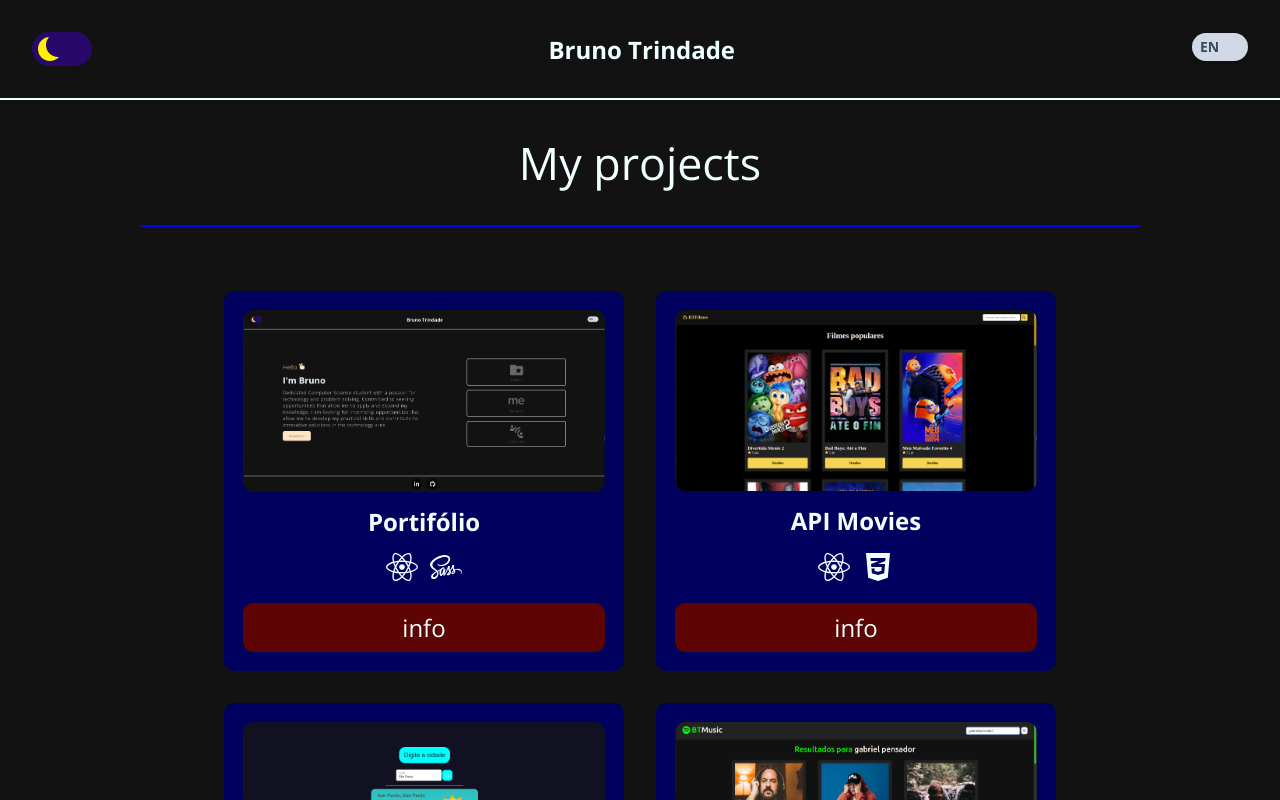
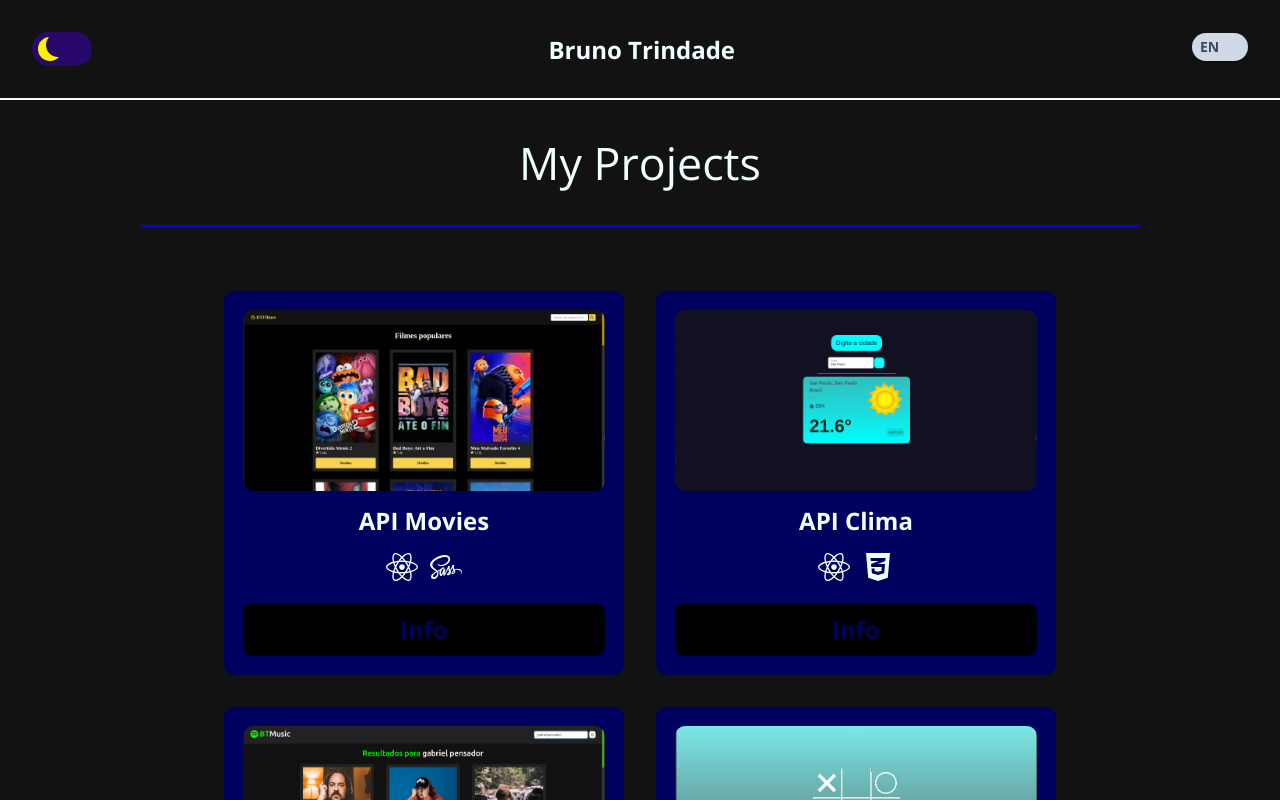
Before and after one commit to brunotrindadefm/Portifolio, a React (Vite) app: page /projects in a window 1280 px wide. Shown: the top 800 px of the page. Built offline with nearby package versions, Linux system fonts and the light colour scheme.

Commit message:
feat: adicionando info para os projetos

```diff
--- a/src/components/Projectsbt/Project.jsx
+++ b/src/components/Projectsbt/Project.jsx
@@ -1,19 +1,90 @@
 import { FaHtml5, FaCss3Alt, FaReact, FaBootstrap, FaSass } from "react-icons/fa";
 import { IoLogoJavascript } from "react-icons/io";
 
-const Project = () => {
+import { useState } from "react";
+
+const Project = ({ lang }) => {
+
+    const [selectedProjectIndex, setSelectedProjectIndex] = useState(null);
 
     const projects = [
-        { name: 'Portifólio', image: '/portifolio.png', technologies: [<FaReact key="react" />, <FaSass key='sass' />] },
-        { name: 'API Movies', image: '/apiMovies.png', technologies: [<FaReact key="react" />, <FaCss3Alt key='css' />] },
-        { name: 'API Clima', image: '/apiClima.png', technologies: [<FaReact key="react" />, <FaCss3Alt key='css' />] },
-        { name: 'API Spotify', image: '/apiSpotify.png', technologies: [<FaReact key="react" />, <FaCss3Alt key='css' />] },
-        { name: 'Tic Tac Toe', image: '/TicTacToe.png', technologies: [<FaReact key="react" />, <FaCss3Alt key='css' />] },
-        { name: 'API Cep', image: '/apiCep.png', technologies: [<FaReact key="react" />, <FaCss3Alt key='css' />] },
-        { name: 'Calculadora', image: '/calculadora.png', technologies: [<FaReact key="react" />, <FaCss3Alt key='css' />] },
-        { name: 'Treinamento Mira', image: '/TreinamentoAim.png', technologies: [<FaHtml5 key="html" />, <FaCss3Alt key="css" />, <IoLogoJavascript key='js' />] },
-        { name: 'Calculadora de IMC', image: '/calculadoradeImc.png', technologies: [<FaHtml5 key="html" />, <FaCss3Alt key="css" />, <IoLogoJavascript key='js' />, <FaBootstrap key='bootstrap' />] }
+        {
+            name: 'API Movies',
+            image: '/apiMovies.png',
+            technologies: [<FaReact key="react" />, <FaSass key='sass' />],
+            description: {
+                en: 'A project about movies data fetching using a public API.',
+                pt: 'Um projeto sobre busca de dados de filmes usando uma API pública.'
+            }
+        },
+        {
+            name: 'API Clima',
+            image: '/apiClima.png',
+            technologies: [<FaReact key="react" />, <FaCss3Alt key="css" />],
+            description: {
+                en: 'A weather application using a weather API.',
+                pt: 'Um aplicativo de clima usando uma API de clima.'
+            }
+        },
+        {
+            name: 'API Spotify',
+            image: '/apiSpotify.png',
+            technologies: [<FaReact key="react" />, <FaCss3Alt key="css" />],
+            description: {
+                en: 'A music streaming project using Spotify API.',
+                pt: 'Um projeto de streaming de música usando a API do Spotify.'
+            }
+        },
+        {
+            name: 'Tic Tac Toe',
+            image: '/TicTacToe.png',
+            technologies: [<FaReact key="react" />, <FaCss3Alt key="css" />],
+            description: {
+                en: 'A simple Tic Tac Toe game.',
+                pt: 'Um jogo simples de Tic Tac Toe.'
+            }
+        },
+        {
+            name: 'API Cep',
+            image: '/apiCep.png',
+            technologies: [<FaReact key="react" />, <FaCss3Alt key="css" />],
+            description: {
+                en: 'A project for fetching and displaying Brazilian postal codes.',
+                pt: 'Um projeto para buscar e exibir códigos postais brasileiros.'
+            }
+        },
+        {
+            name: 'Calculadora',
+            image: '/calculadora.png',
+            technologies: [<FaReact key="react" />, <FaCss3Alt key="css" />],
+            description: {
+                en: 'A basic calculator project.',
+                pt: 'Um projeto de calculadora básica.'
+            }
+        },
+        {
+            name: 'Treinamento Mira',
+            image: '/TreinamentoAim.png',
+            technologies: [<FaHtml5 key="html" />, <FaCss3Alt key="css" />],
+            description: {
+                en: 'An aim training tool for gamers.',
+                pt: 'Uma ferramenta de treinamento de mira para jogadores.'
+            }
+        },
+        {
+            name: 'Calculadora de IMC',
+            image: '/calculadoradeImc.png',
+            technologies: [<FaHtml5 key="html" />, <FaCss3Alt key="css" />, <IoLogoJavascript key='js' />, <FaBootstrap key='bootstrap' />],
+            description: {
+                en: 'A BMI calculator project.',
+                pt: 'Um projeto de calculadora de IMC.'
+            }
+        }
     ];
+
+    const handleInfoClick = (index) => {
+        setSelectedProjectIndex(index === selectedProjectIndex ? null : index);
+    }
 
     return (
         <div className='card-projects'>
@@ -26,7 +97,10 @@ const Project = () => {
                             <span key={i}>{Icon}</span>
                         ))}
                     </div>
-                    <button className='btn' aria-label={`More info about project ${index + 1}`}>info</button>
+                    <button className='btn' onClick={() => handleInfoClick(index)} aria-label={`More info about project ${index + 1}`}>Info</button>
+                    {selectedProjectIndex === index && (
+                        <p>{lang ? project.description.pt : project.description.en}</p>
+                    )}
                 </div>
             ))}
         </div>
--- a/src/components/Projectsbt/Projects.css
+++ b/src/components/Projectsbt/Projects.css
@@ -44,6 +44,7 @@
   background-color: rgb(0, 0, 94);
   padding: 1.2rem;
   border-radius: 10px;
+  overflow: hidden;
 }
 .projects-container .card-projects div .icons {
   display: flex;
@@ -65,6 +66,11 @@
   width: 100%;
   margin-bottom: 0.5rem;
   border-radius: 10px;
+  transition: 0.4s ease;
+}
+.projects-container .card-projects div img:hover {
+  transform: scale(1.08);
+  box-shadow: 0 8px 15px rgba(0, 0, 0, 0.3);
 }
 .projects-container .card-projects div h3 {
   color: #F0FFFF;
@@ -82,10 +88,20 @@
   border-radius: 10px;
   cursor: pointer;
   border: none;
-  background-color: rgb(95, 4, 4);
-  color: #F0FFFF;
+  background-color: #000;
+  font-weight: bold;
+  color: rgb(0, 0, 94);
   transition: 0.5s;
+  border: 2px solid transparent;
 }
 .projects-container .card-projects div .btn:hover {
   background-color: transparent;
+  border: 2px solid #000;
+  color: #000;
+}
+.projects-container .card-projects div p {
+  color: #F0FFFF;
+  text-align: center;
+  margin-top: 1rem;
+  font-size: 1.5rem;
 }/*# sourceMappingURL=Projects.css.map */
--- a/src/components/Projectsbt/Projects.scss
+++ b/src/components/Projectsbt/Projects.scss
@@ -26,6 +26,7 @@
             font-size: 2.8rem;
             color: $azure;
             margin-bottom: 2rem;
+
             @media(max-width: 266px) {
                 font-size: 2rem;
             }
@@ -46,6 +47,7 @@
             background-color: rgb(0, 0, 94);
             padding: 1.2rem;
             border-radius: $radius;
+            overflow: hidden;
 
             .icons {
                 @include dCenter;
@@ -68,6 +70,12 @@
                 width: 100%;
                 margin-bottom: .5rem;
                 border-radius: $radius;
+                transition: 0.4s ease;
+
+                &:hover {
+                    transform: scale(1.08);
+                    box-shadow: 0 8px 15px rgba(0, 0, 0, 0.3);
+                }
             }
 
             h3 {
@@ -85,13 +93,24 @@
                 border-radius: $radius;
                 cursor: pointer;
                 border: none;
-                background-color: rgb(95, 4, 4);
-                color: $azure;
+                background-color: $black;
+                font-weight: bold;
+                color: rgb(0, 0, 94);
                 transition: 0.5s;
+                border: 2px solid $transparent;
 
                 &:hover {
                     background-color: $transparent;
+                    border: 2px solid $black;
+                    color: $black;
                 }
+            }
+
+            p {
+                color: $azure;
+                text-align: center;
+                margin-top: 1rem;
+                font-size: 1.5rem;
             }
         }
 
--- a/src/components/Projectsbt/Projectsbt.jsx
+++ b/src/components/Projectsbt/Projectsbt.jsx
@@ -1,18 +1,27 @@
+import { useEffect, useState } from 'react'
 import Project from './Project'
 import './Projects.css'
 
 const Projectsbt = ({ lang }) => {
 
+    const [projectsTitle, setProjectsTitle] = useState('')
 
+    useEffect(() => {
+        if(lang) {
+            setProjectsTitle('Meus Projetos')
+        } else {
+            setProjectsTitle('My Projects')
+        }
+    },[lang])
 
     return (
         <div className='projects-container'>
             <div className='projects-tit'>
-                <h2>My projects</h2>
+                <h2>{projectsTitle}</h2>
                 <div></div>
             </div>
 
-           <Project />
+           <Project lang={lang} />
 
         </div>
     )
```
Also changed, not shown: 1 other file (tests, documents, lock files or other folders).
